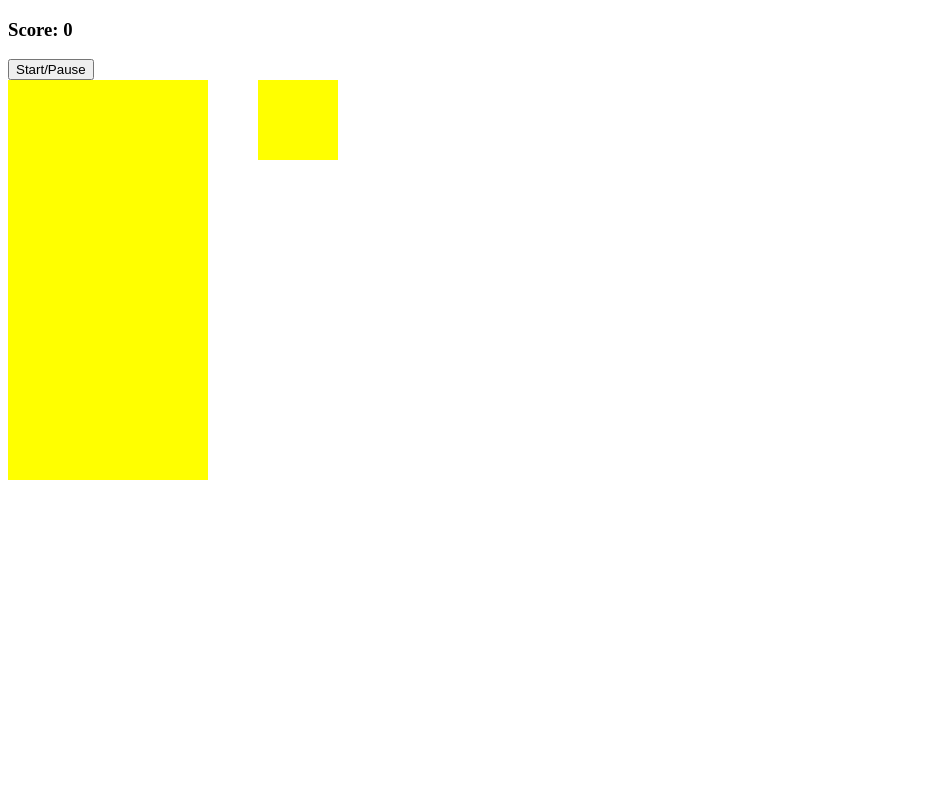
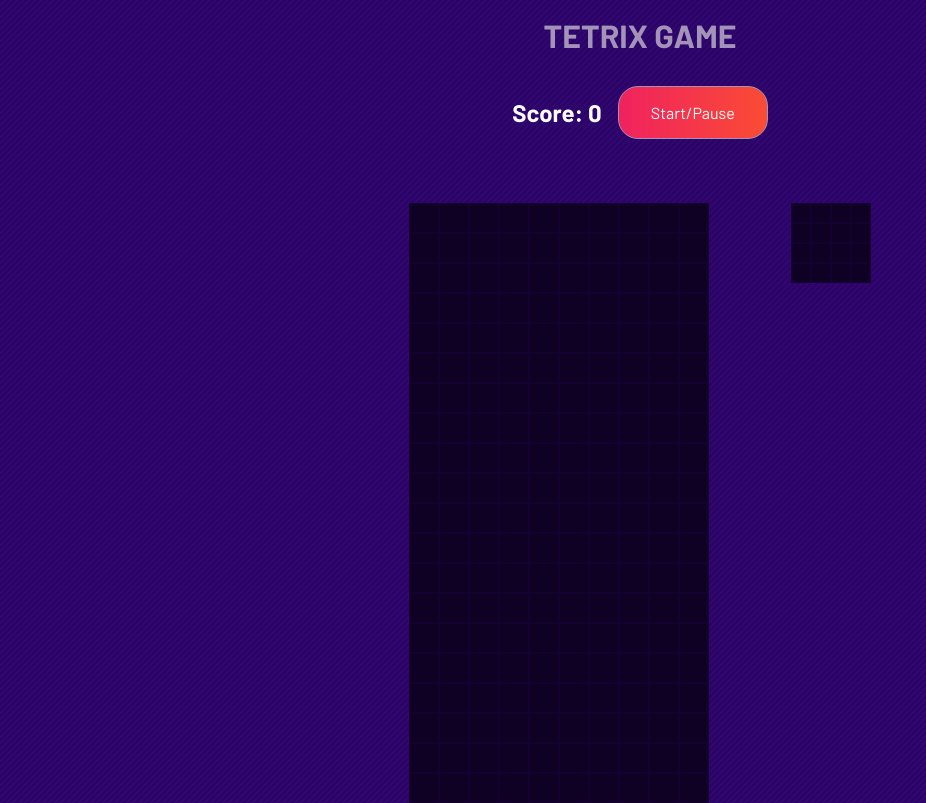
Before and after one commit to Geniroh/tetrix-game, a plain HTML site: page index.html in a window 1280 px wide. Shown: the whole page, without its empty margins (0-926 px from the left). Drawn offline with Linux system fonts and the light colour scheme.

Commit message:
Updated the game UI

```diff
--- a/app.js
+++ b/app.js
@@ -1,253 +1,283 @@
-document.addEventListener('DOMContentLoaded', ()=>{
-
-    const main = document.querySelector('#main');
-    const miniGrid = document.querySelector('.mini-grid');
-    const colors = [
-        'orange',
-        'red',
-        'purple',
-        'green',
-        'lightseagreen'
-    ]
+document.addEventListener("DOMContentLoaded", () => {
+  const main = document.querySelector("#main");
+  const miniGrid = document.querySelector(".mini-grid");
+  const colors = ["orange", "red", "purple", "green", "lightseagreen"];
 
   //Adding tetramino squares dynamically
   for (let i = 0; i < 200; i++) {
-        const divEl = document.createElement('div');
-        main.appendChild(divEl)
+    const divEl = document.createElement("div");
+    main.appendChild(divEl);
   }
 
   //adding additional div elements
   for (let i = 0; i < 10; i++) {
-        const divEl = document.createElement('div');
-        divEl.classList.add('taken')
-        main.appendChild(divEl)
+    const divEl = document.createElement("div");
+    divEl.classList.add("taken");
+    main.appendChild(divEl);
   }
 
   for (let i = 0; i < 16; i++) {
-        const divEl = document.createElement('div');
-        miniGrid.appendChild(divEl)
+    const divEl = document.createElement("div");
+    miniGrid.appendChild(divEl);
   }
 
-    let squares = Array.from(document.querySelectorAll('#main div'));
+  let squares = Array.from(document.querySelectorAll("#main div"));
   const width = 10;
-    const scoreDisplay = document.querySelector('#score');
-    const startBtn = document.querySelector('#startBtn');
+  const scoreDisplay = document.querySelector("#score");
+  const startBtn = document.querySelector("#startBtn");
 
   //The Tetrominoes
   const lTetromino = [
-        [1, width+1, width*2+1, 2],
-        [width, width+1, width+2, width*2+2],
-        [1, width+1, width*2+1, width*2],
-        [width, width*2, width*2+1, width*2+2]
-    ]
+    [1, width + 1, width * 2 + 1, 2],
+    [width, width + 1, width + 2, width * 2 + 2],
+    [1, width + 1, width * 2 + 1, width * 2],
+    [width, width * 2, width * 2 + 1, width * 2 + 2],
+  ];
   const zTetromino = [
-        [0, width, width+1, width*2+1],
-        [width+1, width+2, width*2, width*2+1],
-        [0, width, width+1, width*2+1],
-        [width+1, width+2, width*2, width*2+1]
-    ]
+    [0, width, width + 1, width * 2 + 1],
+    [width + 1, width + 2, width * 2, width * 2 + 1],
+    [0, width, width + 1, width * 2 + 1],
+    [width + 1, width + 2, width * 2, width * 2 + 1],
+  ];
 
   const tTetromino = [
-        [1, width, width+1, width+2],
-        [1, width+1, width+2, width*2+1],
-        [width, width+1, width+2, width*2+1],
-        [1, width, width+1, width*2+1]
-    ]
+    [1, width, width + 1, width + 2],
+    [1, width + 1, width + 2, width * 2 + 1],
+    [width, width + 1, width + 2, width * 2 + 1],
+    [1, width, width + 1, width * 2 + 1],
+  ];
 
   const oTetromino = [
-        [0, 1, width, width+1],
-        [0, 1, width, width+1],
-        [0, 1, width, width+1],
-        [0, 1, width, width+1]
-    ]
+    [0, 1, width, width + 1],
+    [0, 1, width, width + 1],
+    [0, 1, width, width + 1],
+    [0, 1, width, width + 1],
+  ];
 
   const iTetromino = [
-        [1, width+1, width*2+1, width*3+1],
-        [width, width+1, width+2, width+3],
-        [1, width+1, width*2+1, width*3+1],
-        [width, width+1, width+2, width+3]
-    ]
+    [1, width + 1, width * 2 + 1, width * 3 + 1],
+    [width, width + 1, width + 2, width + 3],
+    [1, width + 1, width * 2 + 1, width * 3 + 1],
+    [width, width + 1, width + 2, width + 3],
+  ];
 
-    const theTetrominoes = [lTetromino, zTetromino, tTetromino, oTetromino, iTetromino]
-    let score = 0
-    let timerId
+  const theTetrominoes = [
+    lTetromino,
+    zTetromino,
+    tTetromino,
+    oTetromino,
+    iTetromino,
+  ];
+  let score = 0;
+  let timerId;
   //randomly select a Tetromino and its first rotation
-    let random = Math.floor(Math.random()*theTetrominoes.length);
+  let random = Math.floor(Math.random() * theTetrominoes.length);
   let nextRandom = 0;
-
 
   let currentPosition = 4;
   let currentRotation = 0;
   let current = theTetrominoes[random][currentRotation];
 
-
   //draw the tetrominos
-    function draw(){
-        current.forEach(i =>{
-            squares[currentPosition + i].classList.add('tetromino')
-            squares[currentPosition + i].style.backgroundColor = colors[random]
-        })
+  function draw() {
+    current.forEach((i) => {
+      squares[currentPosition + i].classList.add("tetromino");
+      squares[currentPosition + i].style.backgroundColor = colors[random];
+    });
   }
 
-
   //undraw the tetrominos
-    function undraw(){
-        current.forEach(i =>{
-            squares[currentPosition + i].classList.remove('tetromino')
-            squares[currentPosition + i].style.backgroundColor = ''
-        })
+  function undraw() {
+    current.forEach((i) => {
+      squares[currentPosition + i].classList.remove("tetromino");
+      squares[currentPosition + i].style.backgroundColor = "";
+    });
   }
 
   //make the tetromino move down every second
   // let timerId = setInterval(moveDown, 1000);
 
   //assign functions to keyCodes
-    function control(e){
-        if(e.keyCode === 37){
-            moveLeft()
-        } else if(e.keyCode === 38){
-            rotate()
-        } else if(e.keyCode === 39){
-            moveRight()
-        } else if(e.keyCode === 40){
-            moveDown()
+  function control(e) {
+    if (e.keyCode === 37) {
+      moveLeft();
+    } else if (e.keyCode === 38) {
+      rotate();
+    } else if (e.keyCode === 39) {
+      moveRight();
+    } else if (e.keyCode === 40) {
+      moveDown();
     }
   }
 
-    document.addEventListener('keyup', control)
+  document.addEventListener("keyup", control);
 
   //move down function
-    function moveDown(){
-        undraw()
-        currentPosition +=width
-        draw()
-        freeze()
+  function moveDown() {
+    undraw();
+    currentPosition += width;
+    draw();
+    freeze();
   }
 
-
-
   //freeze function
-    function freeze(){
-        if(current.some(index => squares[currentPosition + index + width].classList.contains('taken'))){
-            current.forEach(index => squares[currentPosition + index].classList.add('taken'))
+  function freeze() {
+    if (
+      current.some((index) =>
+        squares[currentPosition + index + width].classList.contains("taken")
+      )
+    ) {
+      current.forEach((index) =>
+        squares[currentPosition + index].classList.add("taken")
+      );
       //start a new tetromino falling
-            random = nextRandom
-            nextRandom = Math.floor(Math.random()* theTetrominoes.length)
-            current = theTetrominoes[random][currentRotation]
-            currentPosition = 4
-            draw()
-            displayShape()
-            addScore()
-            gameOver()
+      random = nextRandom;
+      nextRandom = Math.floor(Math.random() * theTetrominoes.length);
+      current = theTetrominoes[random][currentRotation];
+      currentPosition = 4;
+      draw();
+      displayShape();
+      addScore();
+      gameOver();
     }
   }
 
   //move the tetromino left, unless is at the edge or there is a blockage
-    function moveLeft(){
-        undraw()
-        const isAtLeftEdge = current.some(index => (currentPosition + index) % width === 0)
+  function moveLeft() {
+    undraw();
+    const isAtLeftEdge = current.some(
+      (index) => (currentPosition + index) % width === 0
+    );
 
-        if(!isAtLeftEdge) currentPosition -= 1;
+    if (!isAtLeftEdge) currentPosition -= 1;
 
-        if(current.some(index => squares[currentPosition + index].classList.contains('taken'))){
-            currentPosition +=1
+    if (
+      current.some((index) =>
+        squares[currentPosition + index].classList.contains("taken")
+      )
+    ) {
+      currentPosition += 1;
     }
-        draw()
+    draw();
   }
 
   //move the tetromino right, unless is at the edge or there is a blockage
-    function moveRight(){
-        undraw()
+  function moveRight() {
+    undraw();
 
-        const isAtRightEdge = current.some(index => (currentPosition + index) % width === width -1)
-        if(!isAtRightEdge) currentPosition +=1
+    const isAtRightEdge = current.some(
+      (index) => (currentPosition + index) % width === width - 1
+    );
+    if (!isAtRightEdge) currentPosition += 1;
 
-        if(current.some(index => squares[currentPosition + index].classList.contains('taken'))){
-            currentPosition -= 1
+    if (
+      current.some((index) =>
+        squares[currentPosition + index].classList.contains("taken")
+      )
+    ) {
+      currentPosition -= 1;
     }
 
-        draw()
+    draw();
   }
 
   //rotate the tetromino
-    function rotate(){
-        undraw()
-        currentRotation++
-        if(currentRotation === current.length){
-            currentRotation = 0
+  function rotate() {
+    undraw();
+    currentRotation++;
+    if (currentRotation === current.length) {
+      currentRotation = 0;
     }
 
-        current = theTetrominoes[random][currentRotation]
-        draw()
+    current = theTetrominoes[random][currentRotation];
+    draw();
   }
 
-    const displaySquares = document.querySelectorAll('.mini-grid div');
+  const displaySquares = document.querySelectorAll(".mini-grid div");
   const displayWidth = 4;
-    let displayIndex = 0
+  let displayIndex = 0;
 
   //the Tetrominos without rotations
   const upNextTetrominoes = [
-        [1, displayWidth+1, displayWidth*2+1, 2], //lTetromino
-        [0, displayWidth, displayWidth+1, displayWidth*2+1], //zTetromino
-        [1, displayWidth, displayWidth+1, displayWidth+2], //tTetromino
-        [0, 1, displayWidth, displayWidth+1], //oTetramino
-        [1, displayWidth+1, displayWidth*2+1, displayWidth*3+1] //iTetromino
-    ]
+    [1, displayWidth + 1, displayWidth * 2 + 1, 2], //lTetromino
+    [0, displayWidth, displayWidth + 1, displayWidth * 2 + 1], //zTetromino
+    [1, displayWidth, displayWidth + 1, displayWidth + 2], //tTetromino
+    [0, 1, displayWidth, displayWidth + 1], //oTetramino
+    [1, displayWidth + 1, displayWidth * 2 + 1, displayWidth * 3 + 1], //iTetromino
+  ];
 
   //display the shape in the mini-grid display
-    function displayShape(){
+  function displayShape() {
     //remove any trace of a tetromino from the entire grid
-        displaySquares.forEach(square =>{
-            square.classList.remove('tetromino')
-            square.style.backgroundColor = ''
-        })
-        upNextTetrominoes[nextRandom].forEach( index => {
-            displaySquares[displayIndex + index].classList.add('tetromino')
-            displaySquares[displayIndex + index].style.backgroundColor = colors[nextRandom]
-        })
+    displaySquares.forEach((square) => {
+      square.classList.remove("tetromino");
+      square.style.backgroundColor = "";
+    });
+    upNextTetrominoes[nextRandom].forEach((index) => {
+      displaySquares[displayIndex + index].classList.add("tetromino");
+      displaySquares[displayIndex + index].style.backgroundColor =
+        colors[nextRandom];
+    });
   }
 
   //add functionality to the button
-    startBtn.addEventListener('click', ()=>{
-        if(timerId){
-            clearInterval(timerId)
-            timerId = null
+  startBtn.addEventListener("click", () => {
+    if (timerId) {
+      clearInterval(timerId);
+      timerId = null;
     } else {
-            draw()
-            timerId = setInterval(moveDown, 1000)
-            nextRandom = Math.floor(Math.random()*theTetrominoes.length)
-            displayShape()
+      draw();
+      timerId = setInterval(moveDown, 1000);
+      nextRandom = Math.floor(Math.random() * theTetrominoes.length);
+      displayShape();
     }
-    })
+  });
 
   //add score
   function addScore() {
-        for (let i = 0; i < 199; i +=width) {
-            const row = [i, i+1, i+2, i+3, i+4, i+5, i+6, i+7, i+8, i+9]
+    for (let i = 0; i < 199; i += width) {
+      const row = [
+        i,
+        i + 1,
+        i + 2,
+        i + 3,
+        i + 4,
+        i + 5,
+        i + 6,
+        i + 7,
+        i + 8,
+        i + 9,
+      ];
 
-            if(row.every(index => squares[index].classList.contains('taken'))) {
-            score +=10
-            scoreDisplay.innerHTML = score
-            row.forEach(index => {
-                squares[index].classList.remove('taken')
-                squares[index].classList.remove('tetromino')
-                squares[index].style.backgroundColor = ''
-            })
-            const squaresRemoved = squares.splice(i, width)
-            squares = squaresRemoved.concat(squares)
-            squares.forEach(cell => main.appendChild(cell))
+      if (row.every((index) => squares[index].classList.contains("taken"))) {
+        score += 10;
+        scoreDisplay.innerHTML = score;
+        row.forEach((index) => {
+          squares[index].classList.remove("taken");
+          squares[index].classList.remove("tetromino");
+          squares[index].style.backgroundColor = "";
+        });
+        const squaresRemoved = squares.splice(i, width);
+        squares = squaresRemoved.concat(squares);
+        squares.forEach((cell) => main.appendChild(cell));
       }
     }
   }
 
-
   //game over
-    function gameOver(){
-        if(current.some(index => squares[currentPosition + index].classList.contains('taken'))){
-            scoreDisplay.innerHTML = 'end'
-            clearInterval(timerId)
+  function gameOver() {
+    if (
+      current.some((index) =>
+        squares[currentPosition + index].classList.contains("taken")
+      )
+    ) {
+      scoreDisplay.innerHTML = "end";
+      clearInterval(timerId);
     }
   }
 
-
-})
+  function play(src) {
+    var audio = new Audio(src);
+    audio.play();
+  }
+});
--- a/index.html
+++ b/index.html
@@ -9,13 +9,22 @@
     <title>TETRIX GAME</title>
 </head>
 <body>
-    <h3>Score: <span id="score">0</span></h3>
-    <button id="startBtn">Start/Pause</button>
+    <header>
+        <h1>TETRIX GAME</h1>
+    </header>
+    <nav>
+        <h3>Score: <span id="score">0</span></h3>
+        <button id="startBtn">Start/Pause</button>
+    </nav>
 
-    <div class="container">
-        <div id="main" class="grid"></div>
+    <main class="game-section">
+        <div class="game-container">
+            <div id="main" class="grid"></div>
+        </div>
         <div class="mini-grid"></div>
-    </div>
+    </main>
+
+
 
 
 
--- a/style.css
+++ b/style.css
@@ -1,34 +1,107 @@
-.container{
+@import url('https://fonts.googleapis.com/css2?family=Barlow:ital,wght@0,100;0,200;0,300;0,400;0,500;0,600;0,700;0,800;1,100;1,200;1,300;1,400;1,500;1,700&display=swap');
+*{
+    box-sizing: border-box;
+    padding: 0;
+    margin: 0;
+}
+
+body{
+    background: #2d0269;
+    background-image: url('./diagonal.svg');
+    gap: 2rem;
+    font-family: 'Barlow', sans-serif;
+}
+
+header{
+    text-align: center;
+    padding: 1rem;
+}
+
+header h1{
+    color: #A393B8;
+    font-size: 2rem;
+    z-index: 1;
+}
+
+nav{
     display: flex;
+    justify-content: center;
+    align-items: center;
+    padding: 1rem;
+    gap: 1rem;
 }
+
+nav h3{
+    font-size: 1.5rem;
+    color: #fff;
+}
+
+nav button{
+    padding: 1rem 2rem;
+    border-radius: 20px;
+    border: 1px solid #A393B8;
+    background: linear-gradient(to right, #F0225F, #FA4C34);
+    color: #fff;
+    font: inherit;
+    cursor: pointer;
+}
+
+.game-section{
+    display: flex;
+    justify-content: center;
+    margin-top: 3rem;
+    flex-wrap: wrap;
+    gap: 2rem;
+}
+
 .grid{
-    width: 200px;
-    height: 400px;
-    background-color: yellow;
+    width: 300px;
+    height: 600px;
+    background-color: #0f0124;
     display: flex;
     flex-wrap: wrap;
+    overflow: hidden;
 }
 
 .grid div{
-    height: 20px;
-    width: 20px;
+    height: 30px;
+    width: 30px;
+    border: 0.1px solid #21004f50;
 }
-
-.tetromino {
-    background-color: blue;
-}
-
 
 .mini-grid{
     width: 80px;
     height: 80px;
     display: flex;
     flex-wrap: wrap;
-    background-color: yellow;
+    background-color: #0f0124;
     margin-left: 50px;
 }
 
 .mini-grid div{
     height: 20px;
     width: 20px;
+    border: 0.1px solid #21004f50;
 }
+
+@media screen and (max-width: 700px) {
+    .grid{
+        width: 200px;
+        height: 400px;
+    }
+
+    .grid div{
+        height: 20px;
+        width: 20px;
+    }
+
+    .game-section{
+        gap: 0.5rem;
+        padding: 0.5rem;
+    }
+
+    nav button{
+        padding: 0.8rem 1rem;
+    }
+
+}
```
Also changed, not shown: diagonal.svg (added). Lines whose indentation alone changed are shown as unchanged.
